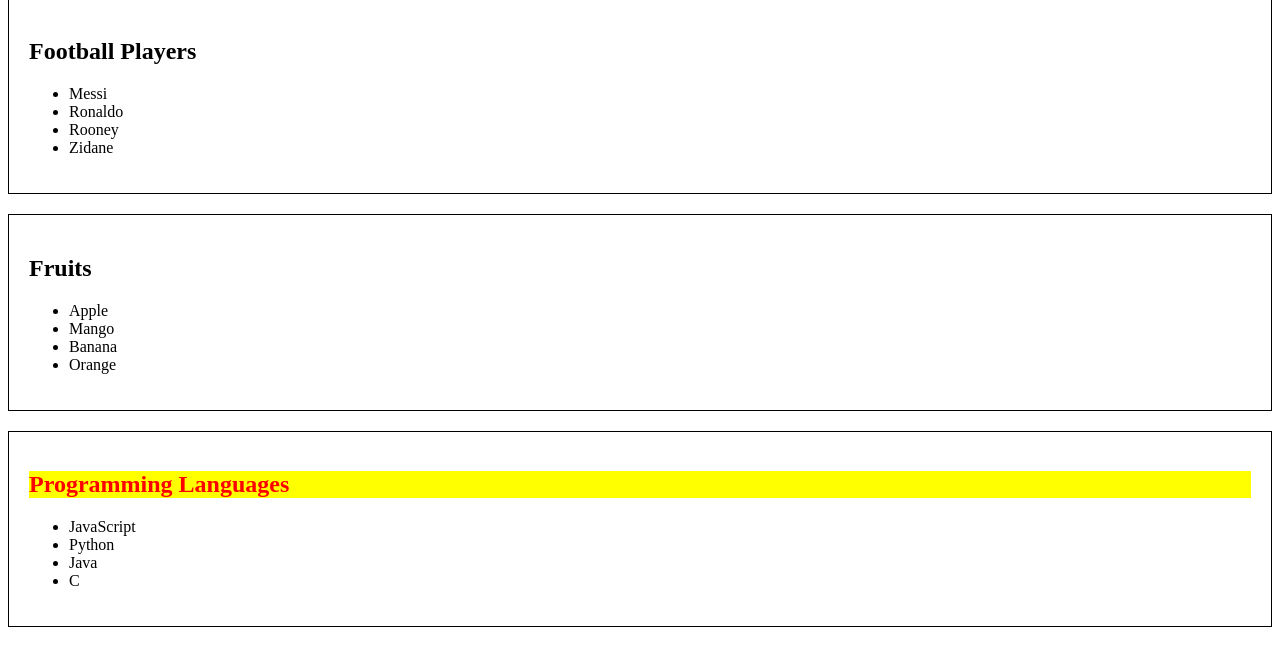
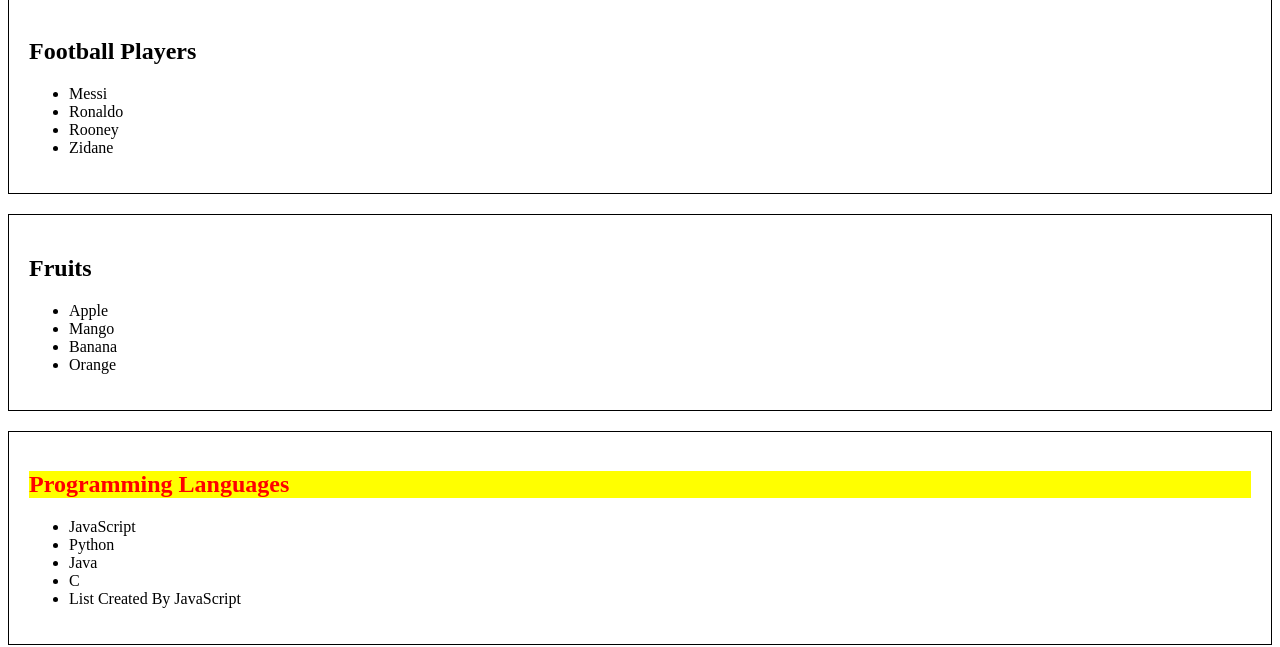
Before and after one commit to NoorTushar/ph-milestone-5-DOM-, a plain HTML site: page module-24-DOM-Intro/index.html in a window 1280 px wide. Shown: the part 83-730 px from the top of the page. Drawn offline with Linux system fonts and the light colour scheme.

Commit message:
node list learning

```diff
--- a/module-24-DOM-Intro/index.html
+++ b/module-24-DOM-Intro/index.html
@@ -30,7 +30,7 @@
                <li class="fruit-item">Orange</li>
             </ul>
          </section>
-         <section>
+         <section id="language-container">
             <h1
                id="programs-title"
                class="programming-title some-class random-class"
--- a/module-24-DOM-Intro/js/styleInJs.js
+++ b/module-24-DOM-Intro/js/styleInJs.js
@@ -1,8 +1,33 @@
 const sections = document.querySelectorAll("section");
-console.log(sections);
 
 for (const iterator of sections) {
    iterator.style.border = "1px solid black";
    iterator.style.marginBottom = "20px";
    iterator.style.padding = "20px";
 }
+
+/**
+ ********* Node List
+
+ * Every HTML element is a Node in DOM.
+ * Some important and regularly used properties of Nodes are:
+ * 1. Node.firstChild
+ * 2. Node.childNodes
+ * 3.
+
+
+ */
+
+const languageContainer = document.getElementById("language-container");
+
+// Grab the UL to which we want to add the list item
+const myUL = document.querySelector("#language-container ul");
+
+// Create a List Element through JS
+const myLi = document.createElement("li");
+
+// Give some text inside the created List Element
+myLi.innerText = "List Created By JavaScript";
+
+// Add the created List Element to the UL
+myUL.appendChild(myLi);
```
